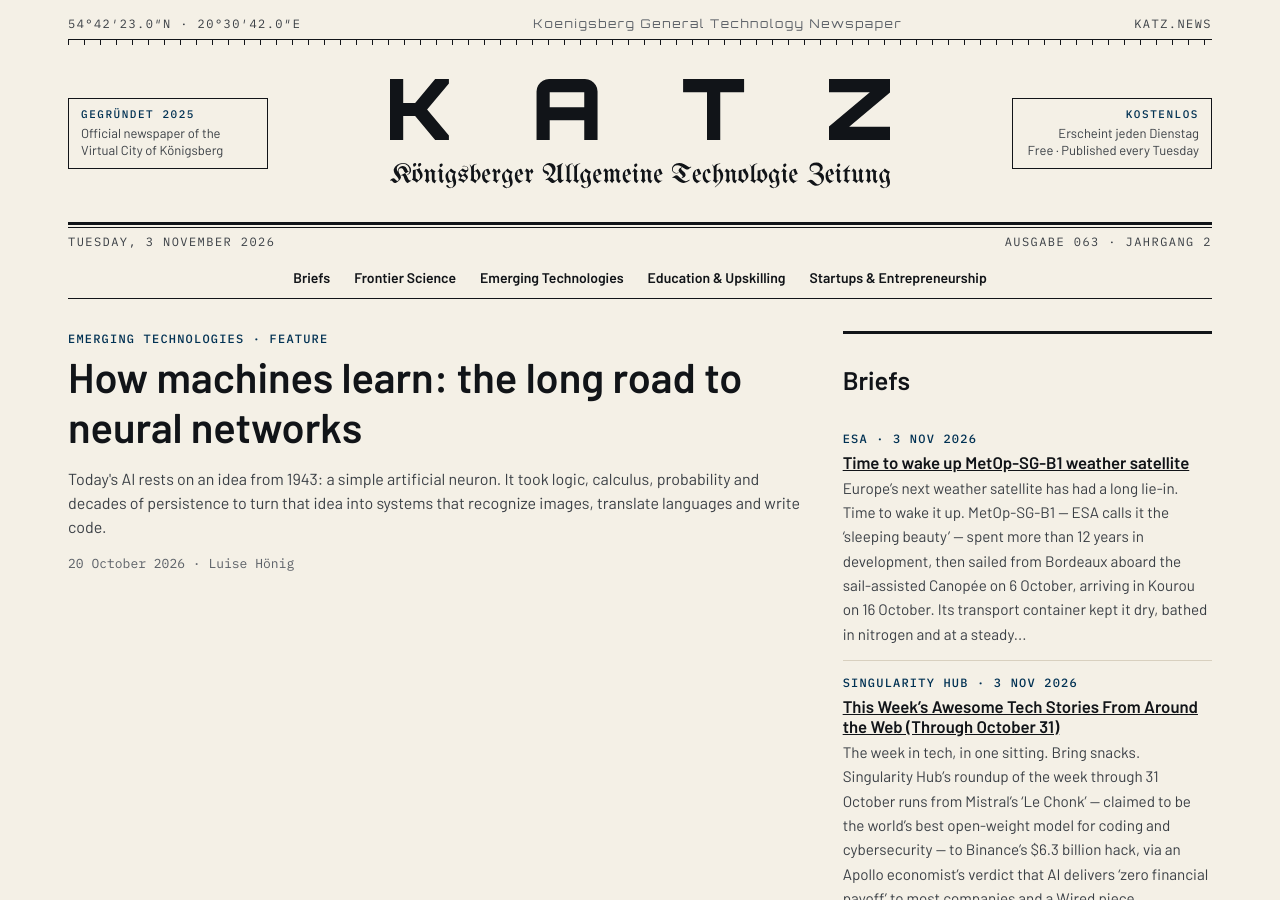
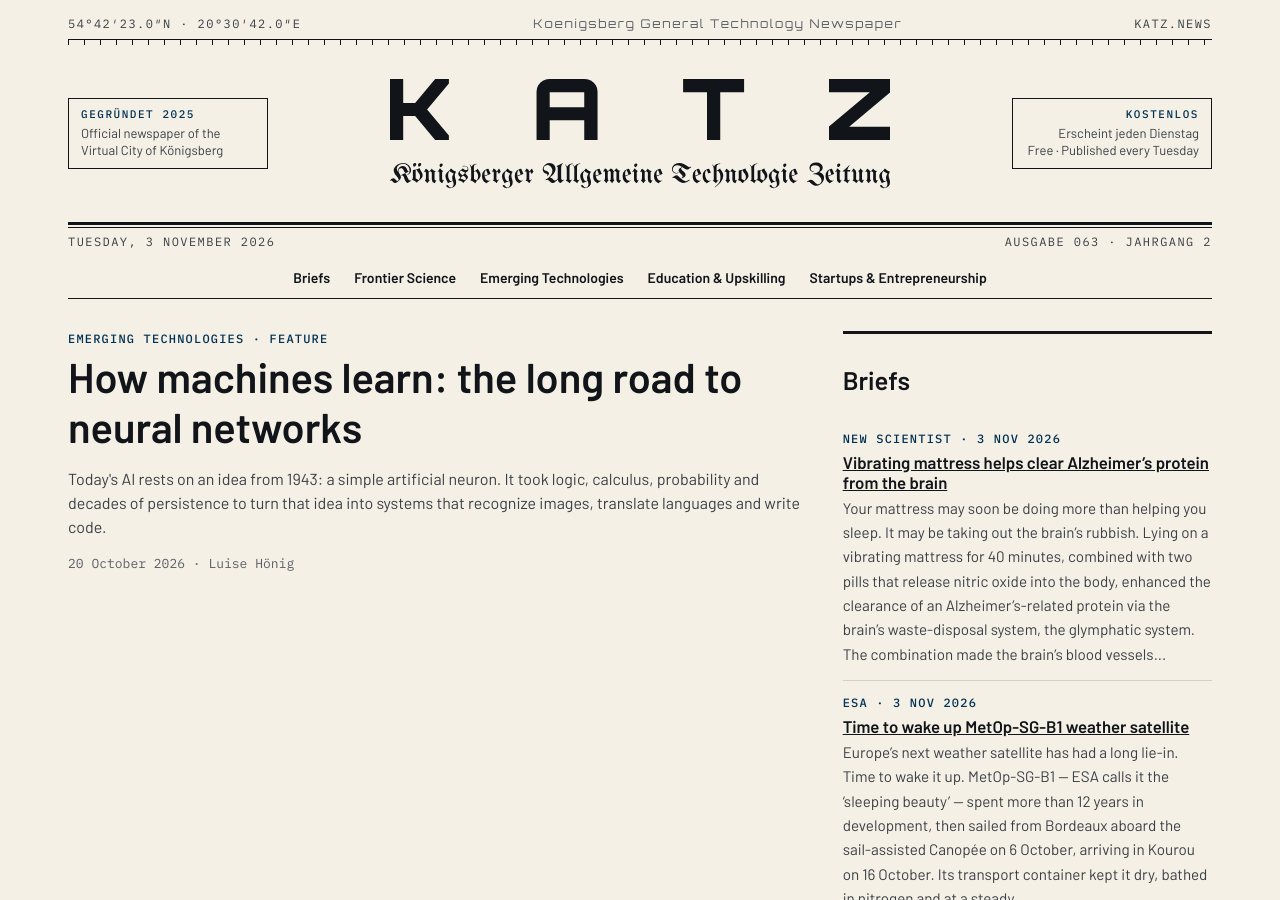
Before and after one commit to katz-news/katz.news, a Jekyll site: the page built from index.html, in a window 1280 px wide and 900 px high. Built offline with Jekyll 4.4.1, drawn with Linux system fonts in a browser that asks for light colours; some of the changed text lies outside the part shown.

Commit message:
Publish 2026-11-05

```diff
--- a/_data/build.yml
+++ b/_data/build.yml
@@ -1 +1 @@
-published_at: 2026-11-05T11:41:50Z
+published_at: 2026-11-05T11:42:51Z
--- /dev/null
+++ b/_posts/briefs/2026-11-04-vibrating-mattress-helps-clear-alzheimer-s-protein-from-the.md
@@ -0,0 +1,15 @@
+---
+published: true
+title: Vibrating mattress helps clear Alzheimer’s protein from the brain
+date: 2026-11-03
+section: science
+source_name: New Scientist
+source_url: https://www.newscientist.com/article/2597081-vibrating-mattress-helps-clear-alzheimers-protein-from-the-brain/?utm_campaign=RSS|NSNS&utm_content=home&utm_medium=RSS&utm_source=NSNS
+---
+Your mattress may soon be doing more than helping you sleep. It may be taking out the brain's rubbish.
+
+Lying on a vibrating mattress for 40 minutes, combined with two pills that release nitric oxide into the body, enhanced the clearance of an Alzheimer's-related protein via the brain's waste-disposal system, the glymphatic system. The combination made the brain's blood vessels swell and constrict more strongly, flushing the protein away.
+
+It is one of several angles researchers are trying — ultrasound, pink noise and even intermittently inhaling high doses of carbon dioxide are in the mix — because, as Christopher Brown (University of Southampton) puts it, it is important to come at this from as many angles as possible to increase the chance of it translating to the clinic.
+
+Conclusion: the brain is not an attic. It is a house that needs its bins taken out.
```
